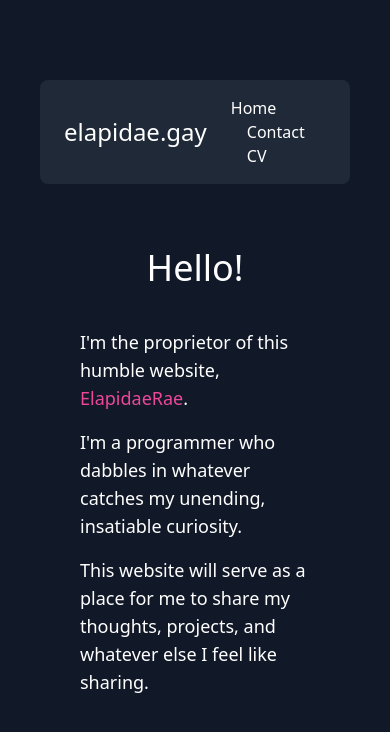
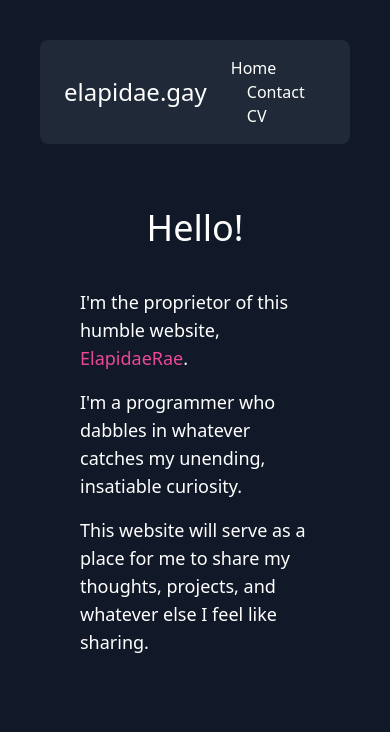
Before and after one commit to ElapidaeRae/c3website, a SvelteKit app: page / in a window 390 px wide. Shown: the top 732 px of the page. Built offline with nearby package versions, Linux system fonts and the light colour scheme.

Commit message:
Add error handling page

```diff
--- /dev/null
+++ b/src/routes/+error.svelte
@@ -0,0 +1,12 @@
+<script lang="ts">
+    import { page } from '$app/state';
+
+</script>
+
+<div class="flex flex-col items-center justify-center">
+    <h1 class="text-4xl p-4 pt-12">Error {page.status}</h1>
+    <p class="text-lg">{page.error.message}</p>
+    <div class="rounded-lg p-2 bg-purple-500 text-white mt-4">
+        <a href="/">Go back to the home page</a>
+    </div>
+</div>
--- a/src/routes/+layout.svelte
+++ b/src/routes/+layout.svelte
@@ -3,7 +3,7 @@
 	let { children } = $props();
 </script>
 
-<main class="md:px-80 px-10 py-20 bg-gray-900 min-h-screen text-white">
+<main class="md:px-80 px-10 md:py-20 py-10 bg-gray-900 min-h-screen text-white">
     <nav class="flex flex-nowrap md:flex-wrap justify-between items-center bg-gray-800 rounded-lg p-4">
         <a href="/" class="text-white text-2xl p-2">elapidae.gay</a>
         <div>
```
Also changed, not shown: robots.txt.
